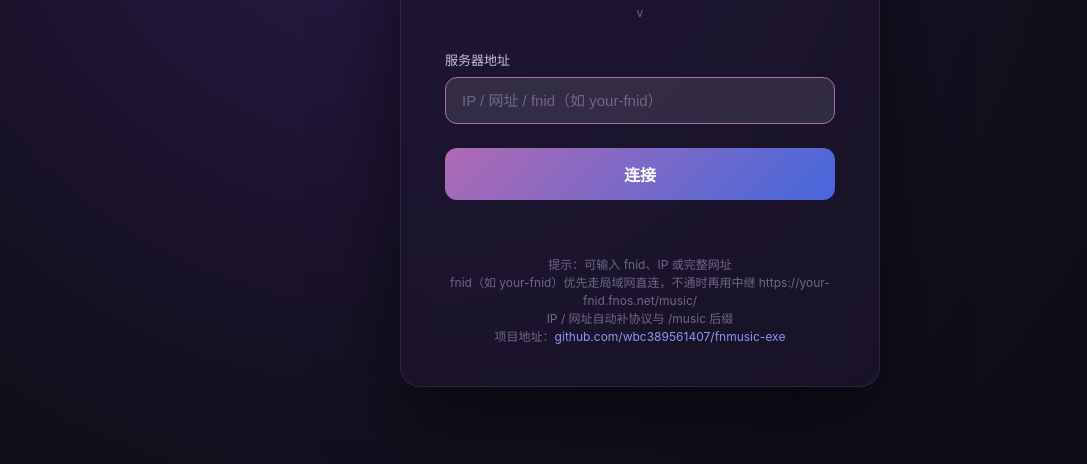
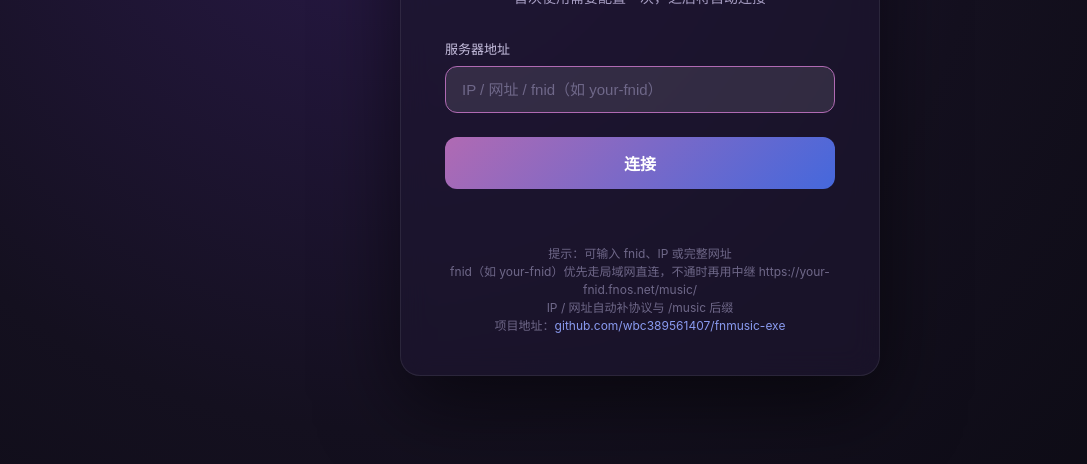
Before and after one commit to Jimmyqu/fnmusic-exe, an Electron app: page setup.html in a window 1280 px wide. Shown: the part 336-800 px from the top of the page, without its empty margins (0-1087 px from the left). Drawn offline with Linux system fonts and the light colour scheme.

Commit message:
Revert "v2.1.1设置页新增版本号显示（标题下方）"
This reverts commit 9a0bfa78191bddfee25f9910bf2163940cd3280f.

```diff
--- a/package.json
+++ b/package.json
@@ -1,6 +1,6 @@
 {
   "name": "feiniu-music",
-  "version": "2.1.1",
+  "version": "2.1.0",
   "description": "飞牛音乐客户端",
   "main": "main.js",
   "author": "飞牛音乐",
@@ -44,7 +44,7 @@
         }
       ],
       "icon": "build/icon.ico",
-      "artifactName": "fnmusic-Setup-${version}.${ext}"
+      "artifactName": "${productName}-Setup-${version}.${ext}"
     },
     "nsis": {
       "oneClick": false,
--- a/setup.html
+++ b/setup.html
@@ -65,13 +65,6 @@
       color: #a89fc4;
       margin-bottom: 30px;
       line-height: 1.6;
-    }
-    .version {
-      font-size: 12px;
-      color: #6f6889;
-      margin-top: -22px;
-      margin-bottom: 30px;
-      letter-spacing: 0.5px;
     }
     .field {
       position: relative;
@@ -145,7 +138,6 @@
       </div>
       <h1>飞牛音乐</h1>
       <p class="sub">请输入音乐服务器地址以继续<br />首次使用需要配置一次，之后将自动连接</p>
-      <p class="version" id="app-version">v-</p>
 
       <form id="form">
         <div class="field">
--- a/setup.js
+++ b/setup.js
@@ -19,12 +19,6 @@
       setMsg('初始化失败：桥接对象不可用，请重启应用', true);
       btn.disabled = true;
       return;
-    }
-
-    // 显示应用版本号
-    var versionEl = document.getElementById('app-version');
-    if (versionEl && window.serverBridge.version) {
-      versionEl.textContent = 'v' + window.serverBridge.version;
     }
 
     form.addEventListener('submit', async function (e) {
```
Also changed, not shown: main.js (+1 -16 lines), preload.js (+1 -6 lines), README.md.
